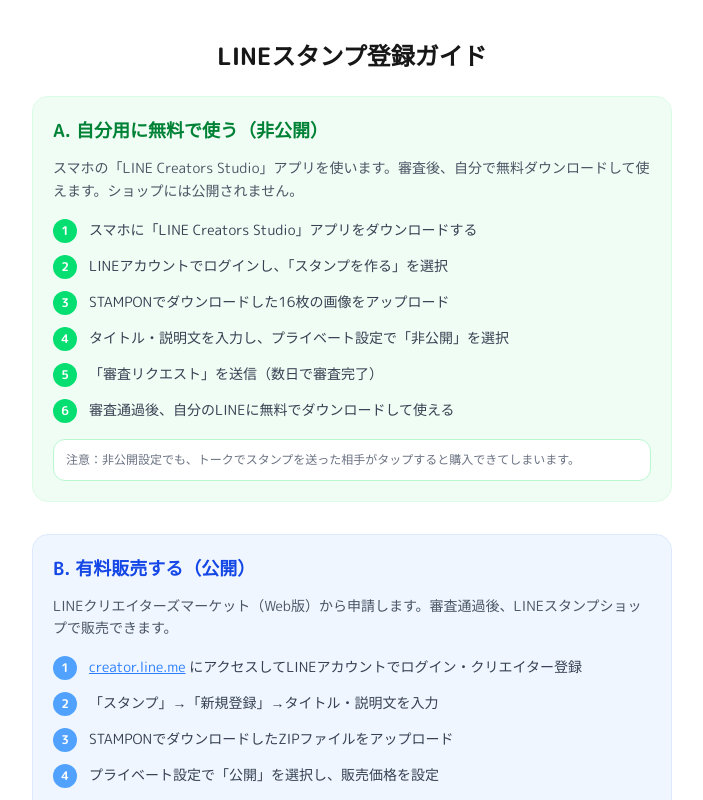
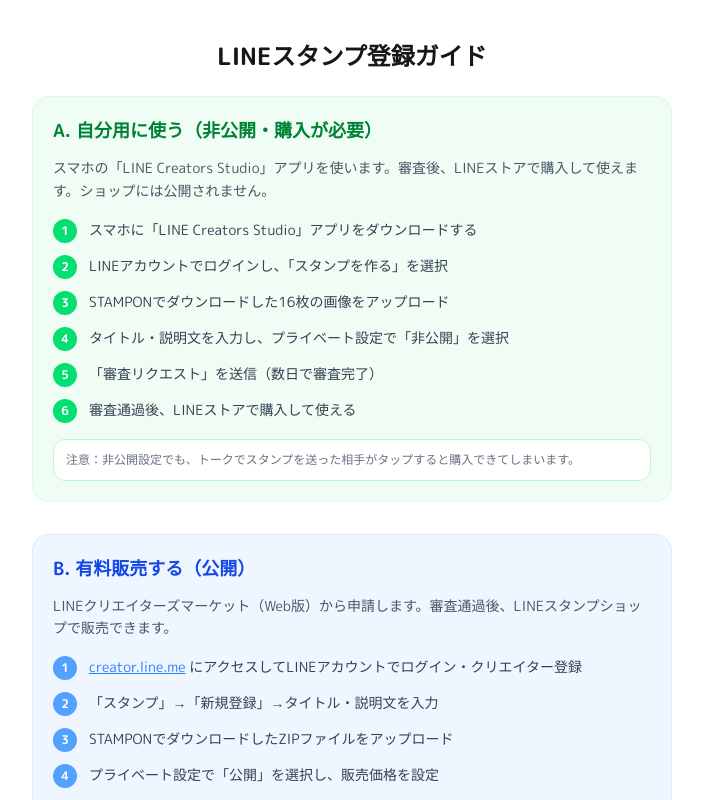
Before and after one commit to nobuki97/stampon-baby, a Next.js app: page /guide in a window 1280 px wide. Shown: the top 800 px of the page, without its empty margins (288-991 px from the left). Built offline with nearby package versions, Linux system fonts and the light colour scheme.

Commit message:
Update guide for LINE stamp registration process

```diff
--- a/app/guide/page.tsx
+++ b/app/guide/page.tsx
@@ -4,9 +4,9 @@
       <h1 className="text-2xl font-bold mb-6 text-center">LINEスタンプ登録ガイド</h1>
 
       <section className="mb-8 bg-green-50 rounded-2xl p-5 border border-green-100">
-        <h2 className="text-lg font-bold mb-3 text-green-700">A. 自分用に無料で使う（非公開）</h2>
+        <h2 className="text-lg font-bold mb-3 text-green-700">A. 自分用に使う（非公開・購入が必要）</h2>
         <p className="text-sm text-gray-600 leading-relaxed mb-4">
-          スマホの「LINE Creators Studio」アプリを使います。審査後、自分で無料ダウンロードして使えます。ショップには公開されません。
+          スマホの「LINE Creators Studio」アプリを使います。審査後、LINEストアで購入して使えます。ショップには公開されません。
         </p>
         <ol className="text-sm text-gray-700 leading-relaxed space-y-3">
           <li className="flex gap-3">
@@ -31,7 +31,7 @@
           </li>
           <li className="flex gap-3">
             <span className="w-6 h-6 rounded-full bg-green-400 text-white font-bold text-xs flex items-center justify-center shrink-0">6</span>
-            <span>審査通過後、自分のLINEに無料でダウンロードして使える</span>
+            <span>審査通過後、LINEストアで購入して使える</span>
           </li>
         </ol>
         <div className="mt-4 bg-white rounded-xl p-3 border border-green-200 text-xs text-gray-500">
```
